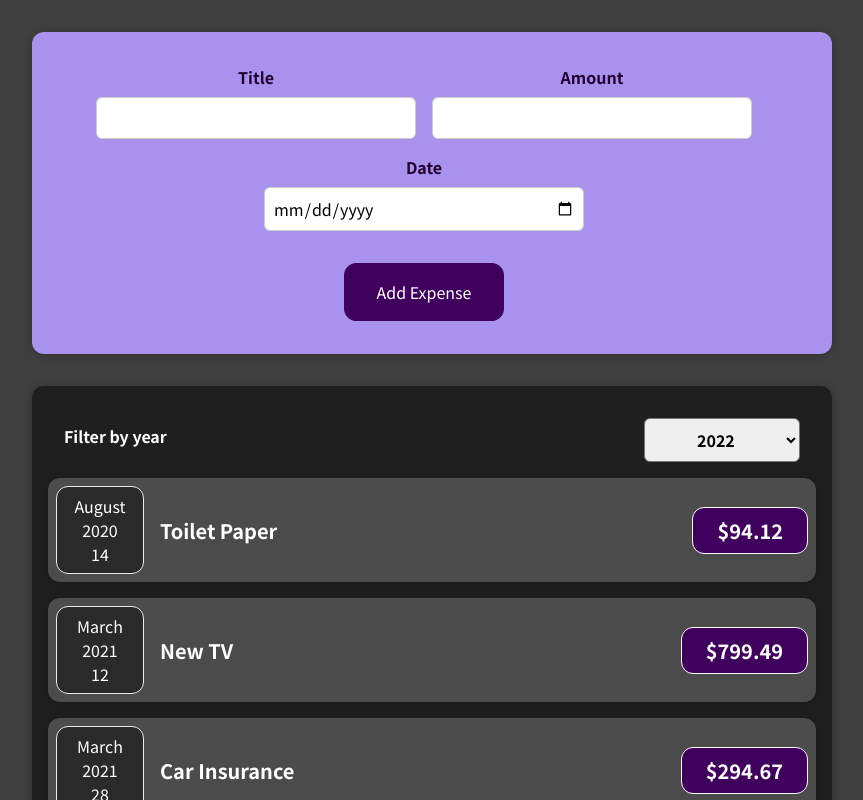
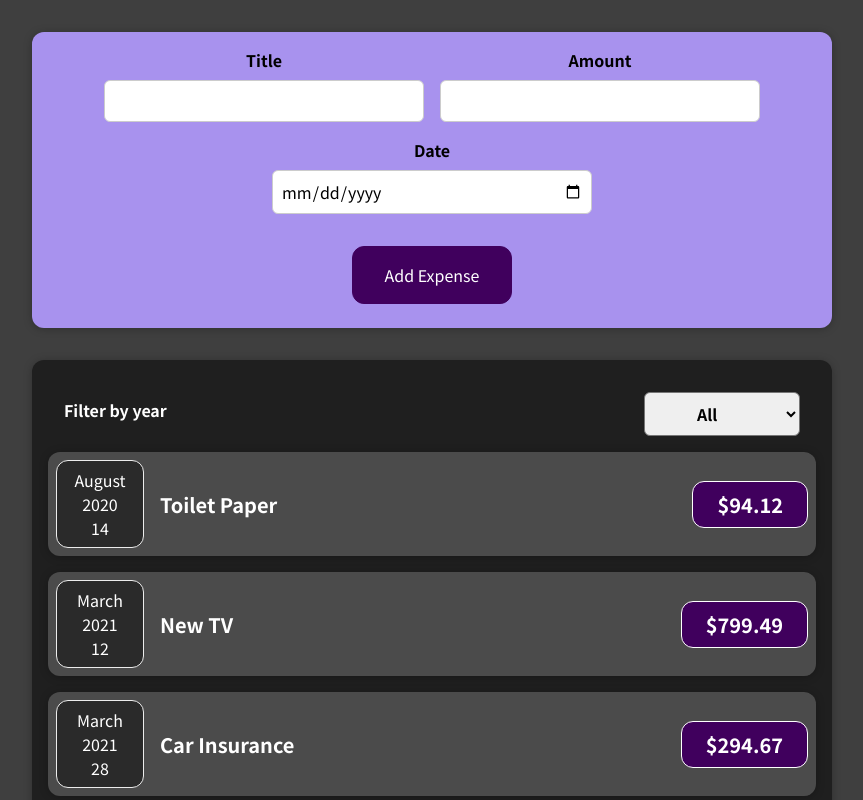
Before and after one commit to habibfr/Expense-Web-React, a React (Create React App) app: page / in a window 1280 px wide. Shown: the top 800 px of the page, without its empty margins (208-1071 px from the left). Built offline with nearby package versions, Linux system fonts and the light colour scheme.

Commit message:
add a comment

```diff
--- a/src/App.js
+++ b/src/App.js
@@ -4,8 +4,10 @@ import NewExpense from "./components/NewExpense/newExpense";
 import ExpensesData from "./components/Expenses/ExpenseData";
 
 function App() {
-  const [expenses, setExpenses] = useState(ExpensesData);
+  // set data expenses state
+  const [expensesData, setExpenses] = useState(ExpensesData);
 
+  // add new expense
   const addExpenseHandler = (expense) => {
     setExpenses((prevExpenses) => {
       return [expense, ...prevExpenses];
@@ -15,7 +17,7 @@ function App() {
   return (
     <div>
       <NewExpense onAddExpense={addExpenseHandler} />
-      <Expenses items={expenses} />
+      <Expenses items={expensesData} />
     </div>
   );
 }
--- a/src/components/Expenses/ExpenseData.js
+++ b/src/components/Expenses/ExpenseData.js
@@ -1,3 +1,4 @@
+// Data
 const ExpensesData = [
   {
     id: "e1",
--- a/src/components/Expenses/ExpenseDate.js
+++ b/src/components/Expenses/ExpenseDate.js
@@ -1,6 +1,7 @@
 import React from "react";
 import "./ExpenseDate.css";
 
+// set date format
 function ExpenseDate(props) {
   const month = props.date.toLocaleString("en-US", { month: "long" });
   const day = props.date.toLocaleString("en-US", { day: "2-digit" });
--- a/src/components/Expenses/ExpenseFilter.js
+++ b/src/components/Expenses/ExpenseFilter.js
@@ -2,6 +2,7 @@ import React from "react";
 
 import "./ExpenseFilter.css";
 
+// select year
 const ExpensesFilter = (props) => {
   function dropdownChangeFilter(event) {
     props.onChangeFilter(event.target.value);
@@ -12,6 +13,7 @@ const ExpensesFilter = (props) => {
       <div className="expenses-filter__control">
         <label>Filter by year</label>
         <select value={props.selected} onChange={dropdownChangeFilter}>
+          <option value="All">All</option>
           <option value="2022">2022</option>
           <option value="2021">2021</option>
           <option value="2020">2020</option>
--- a/src/components/NewExpense/ExpenseForm.css
+++ b/src/components/NewExpense/ExpenseForm.css
@@ -35,7 +35,7 @@
   background-color: #40005d;
   color: white;
   border-radius: 12px;
-  margin-top: 1rem;
+  margin: 1rem auto 0.5rem;
 }
 
 .button:hover {
--- a/src/components/NewExpense/ExpenseForm.js
+++ b/src/components/NewExpense/ExpenseForm.js
@@ -86,7 +86,7 @@ const ExpenseForm = (props) => {
         </div>
       </div>
       <div className="new-expense__actions">
-        <div className="button" type="submit">Add Expense</div>
+        <button className="button" type="submit">Add Expense</button>
       </div>
     </form>
   );
--- a/src/components/NewExpense/newExpense.css
+++ b/src/components/NewExpense/newExpense.css
@@ -18,7 +18,6 @@
   background-color: #40005d;
   color: white;
   border-radius: 12px;
-  margin-right: 1rem;
 }
 
 .new-expense button:hover,
@@ -33,7 +32,7 @@
   background-color: transparent;
 }
 
-.new-expense button.alternative:hover,
-.new-expense button.alternative:active {
+.new-expense .alternative:hover,
+.new-expense .alternative:active {
   background-color: #ddb3f8;
 }
--- a/src/components/NewExpense/newExpense.js
+++ b/src/components/NewExpense/newExpense.js
@@ -10,9 +10,9 @@ function NewExpense(props) {
 
   return (
     <div className="new-expense">
-      <button className="alternative">
+      <div className="alternative">
         <ExpenseForm onSaveExpenseData={saveExpenseDataHandler} />
-      </button>
+      </div>
     </div>
   );
 }
```
